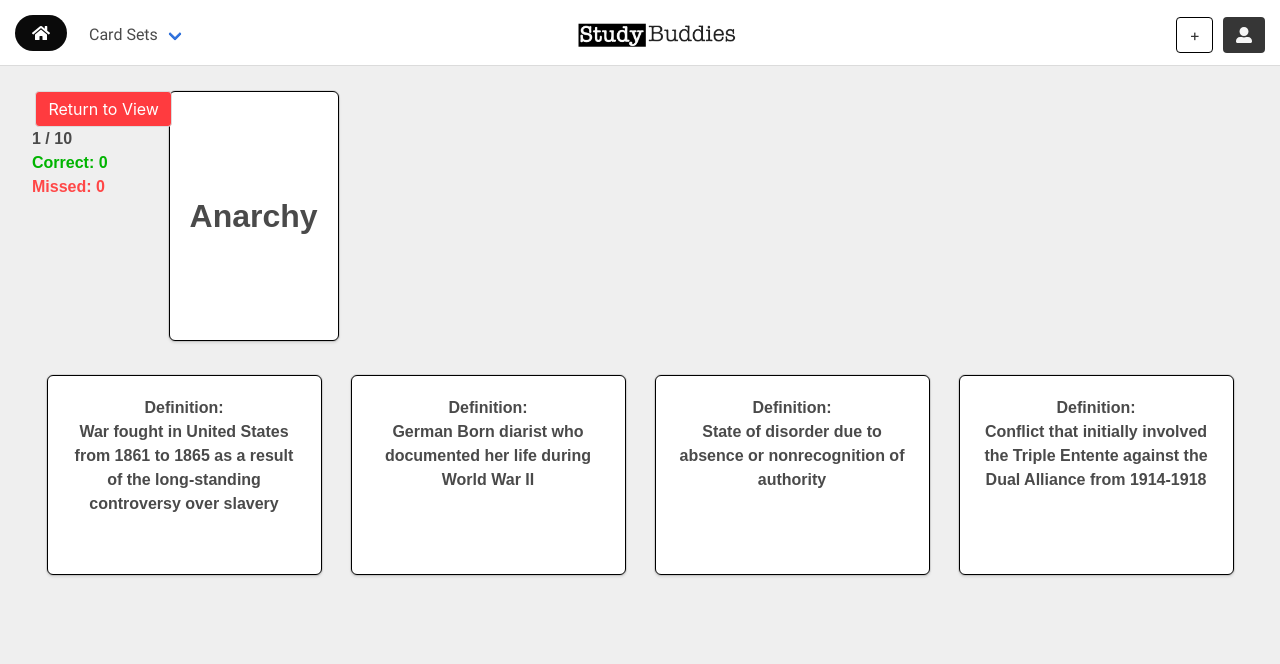
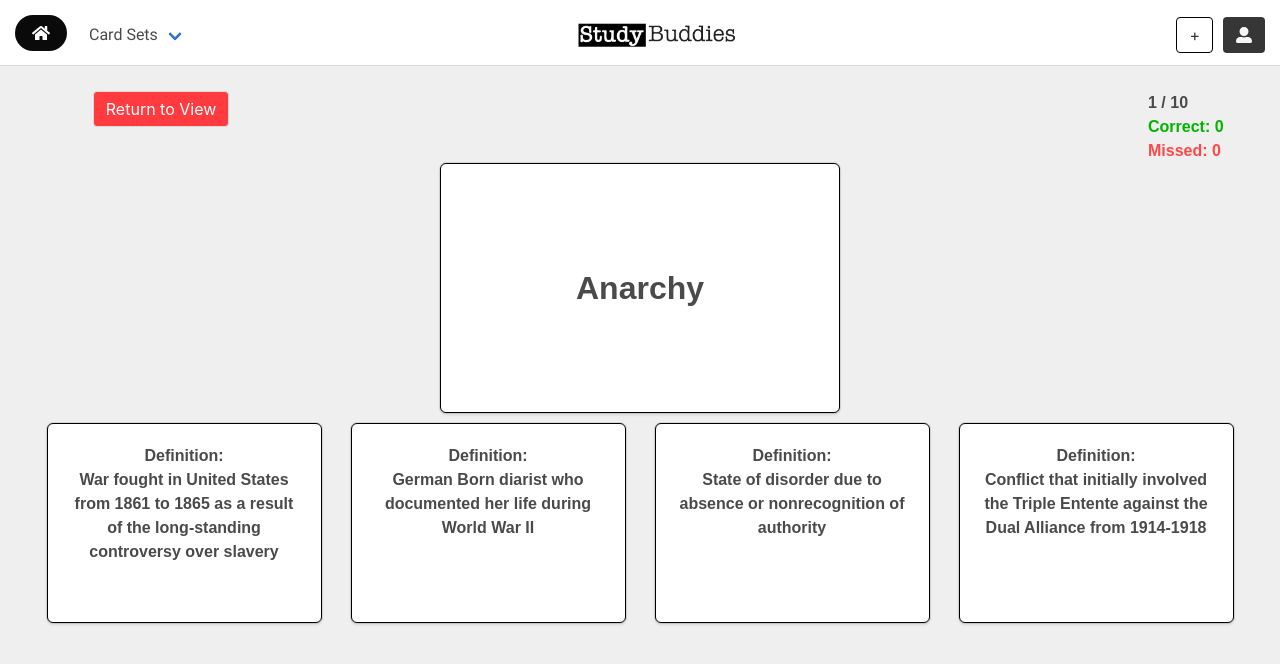
Before and after one commit to m1771vw/StudyBuddies, a React (Create React App) app: page / in a window 1280 px wide. Shown: the top 664 px of the page. Built offline with nearby package versions, Linux system fonts and the light colour scheme.

Commit message:
fixed quiz top half responsive ness for desktop

```diff
--- a/src/App.css
+++ b/src/App.css
@@ -377,14 +377,16 @@ h1 {
 .quiz-question-flex-container {
   display: flex;
   padding-top: 25px;
+  flex-direction: column;
+
 }
 
-@media (max-width: 778px) {
+/* @media (max-width: 768px) {
   .quiz-question-flex-container{
     flex-direction: column;
 
   }
-}
+} */
 .return-to-view-button {
   margin-left: 5%;
 }
@@ -394,7 +396,7 @@ h1 {
   margin-left:auto;
   margin-right:auto;
   max-width: 400px;
-  width: 90%;
+  width: 90vw;
   height: 250px;
   flex-direction: column;
   align-items: center;
@@ -423,7 +425,18 @@ h1 {
 #quiz-results{
   font-size: 2rem;
 }
-@media (max-width: 778px){
+
+.flex-column {
+  display: flex;
+  flex-direction: column;
+}
+.quiz-status {
+  flex-direction: row;
+  display: flex;
+  width: 100%;
+  justify-content: space-between;
+}
+@media (max-width: 768px){
   .quiz-status {
     display: flex;
     flex-direction:row;
@@ -571,7 +584,7 @@ h1 {
   position: absolute;
 }
 
-@media (min-width: 779px) {
+@media (min-width: 769px) {
   .brought-to-you.center-text {
     position: absolute;
     top: 50%;
@@ -579,7 +592,7 @@ h1 {
     transform: translate(25%, -50%);
   }
 }
-@media (max-width: 778px) {
+@media (max-width: 768px) {
   .brought-to-you.center-text {
     position: absolute;
     top: 50%;
--- a/src/components/Quiz.js
+++ b/src/components/Quiz.js
@@ -66,10 +66,10 @@ class Quiz extends Component {
     quizTopHalf = () => {
         let cardStatus = <h1>{this.state.cardSetIndex + 1} / {this.state.shuffledCardSet.length}</h1>
         return (
-            <div className="level">
+            <div className="flex-column">
                 <div className="quiz-question-flex-container ">
                     <div className="quiz-status">
-                        <div className='level-item return-to-view-button'>
+                        <div className='return-to-view-button'>
                             <button onClick={() => { this.props.selectCardSet(this.props.selectedCardSetIndex) }} className='button is-watermelon'>Return to View</button>
                         </div>
                         <div className=" flashcard-counter">
```
